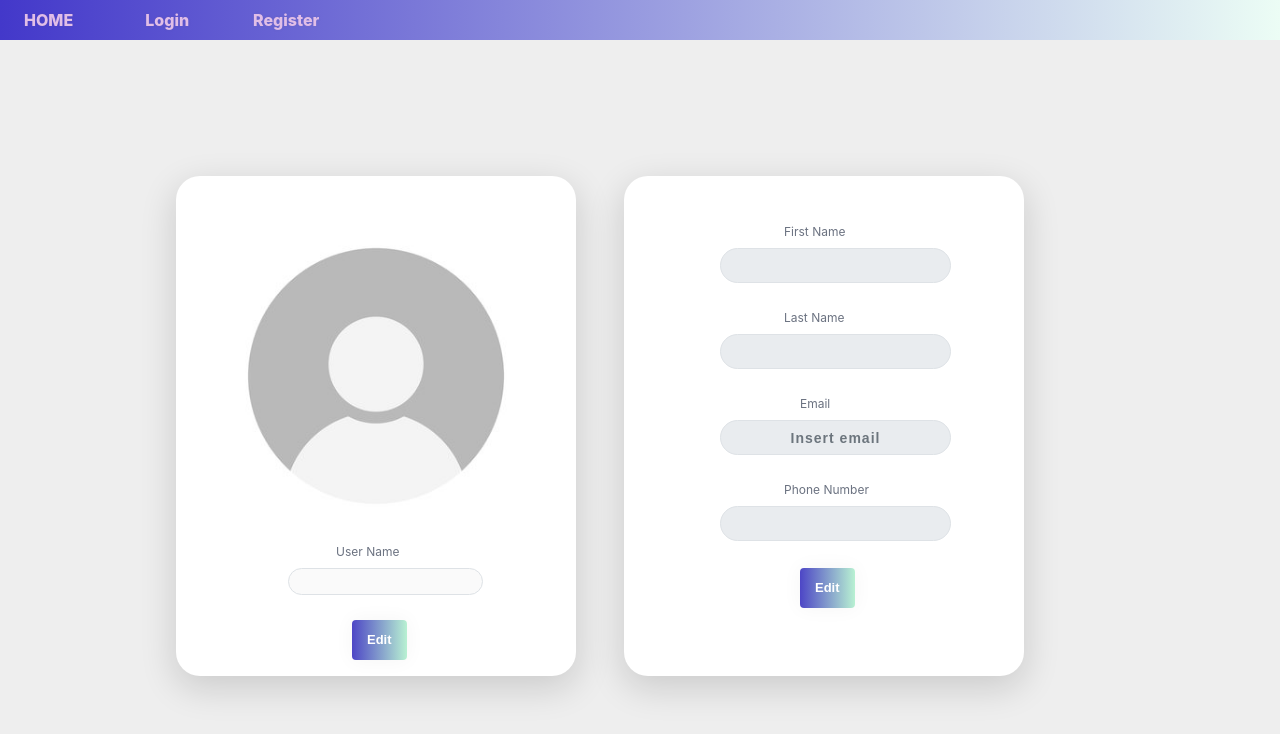
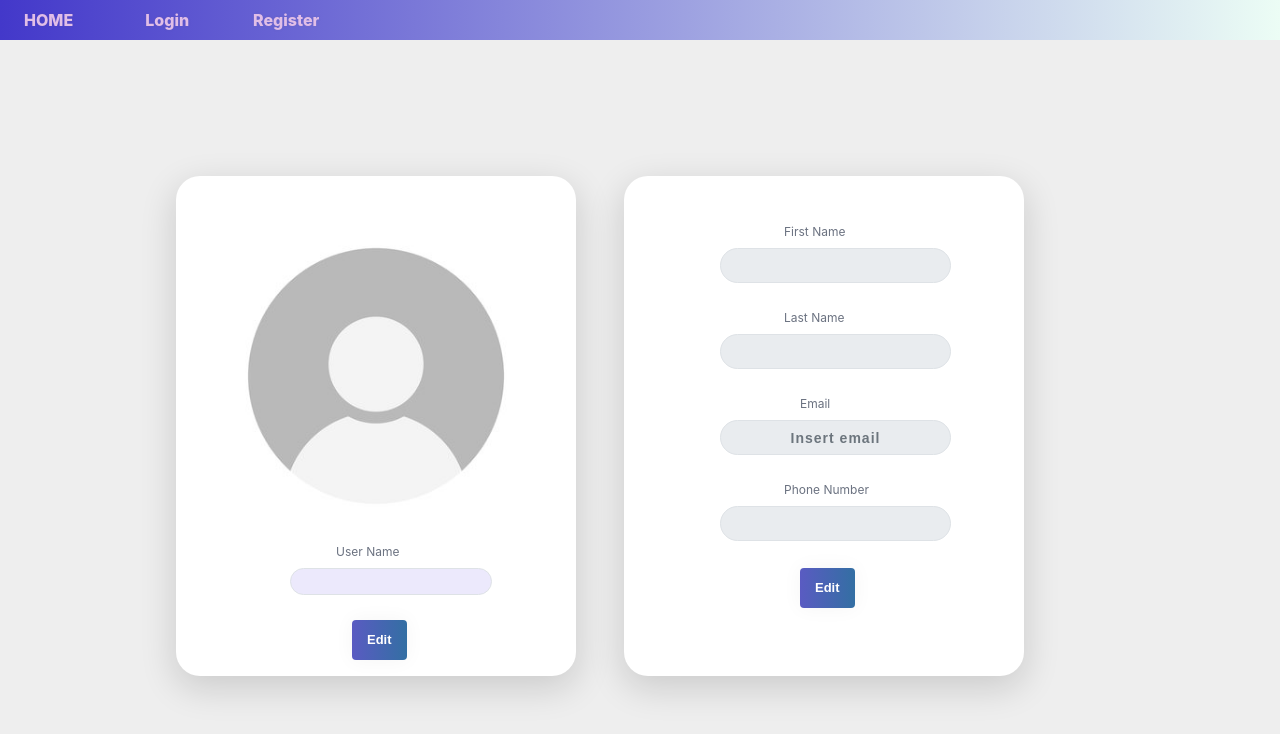
Before and after one commit to sayeda-khaled/shape_the_future, a React (Create React App) app in the folder frontend/static/: page /profile in a window 1280 px wide. Shown: the top 734 px of the page. Built offline with nearby package versions, Linux system fonts and the light colour scheme; no server answers; the HTML template or start-up script is replaced by a standard one.

Commit message:
adding CSS to the admin events page

```diff
--- a/frontend/static/src/App.css
+++ b/frontend/static/src/App.css
@@ -89,23 +89,24 @@ font-family: 'Ubuntu', sans-serif;
 }
 
 .input-1-admin {
-width: 76%;
+/* width: 76%; */
 color: rgb(38, 50, 56);
 font-weight: 5500;
 font-size: 14px;
 letter-spacing: 1px;
-/* background: rgba(136, 126, 126, 0.04); */
+background: #ECE9FC;
 padding: 2px;
 border: none;
 border-radius: 20px;
 outline: none;
 box-sizing: border-box;
-border: 2px solid rgba(0, 0, 0, 0.02);
+/* border: 2px solid rgba(0, 0, 0, 0.02); */
 margin-bottom: 50px;
 /* margin-left: 46px; */
 text-align: center;
 margin-bottom: 17px;
-font-family: 'Ubuntu', sans-serif;
+font-family: sans-serif, 'Ubuntu';
+margin-left: 2px;
 }
 
 
@@ -221,7 +222,7 @@ box-shadow: 0 0 20px 1px rgba(0, 0, 0, 0.04);
 cursor: pointer;
 border-radius: 5em;
 color: #fff;
-background: linear-gradient(to right, #4D46C6, #B8F1D2);
+background: linear-gradient(to right,  #5A5BC2, #336fa3);
 border: 0;
 padding-left: 40px;
 padding-right: 40px;
@@ -238,11 +239,11 @@ box-shadow: 0 0 20px 1px rgba(0, 0, 0, 0.04);
   cursor: pointer;
   border-radius: 5em;
   color: #fff;
-  background: linear-gradient(to right, #4D46C6, #B8F1D2);
+  background: linear-gradient(to right,  #5A5BC2, #336fa3);
   border: 0;
   padding: 4px;
   font-family: 'Ubuntu', sans-serif;
-  margin-left: 5px;
+  margin-left: 12px;
   font-size: 11px;
   font-weight: bold;
   box-shadow: 0 0 20px 1px rgba(0, 0, 0, 0.04);
@@ -307,12 +308,12 @@ box-shadow: 0 0 20px 1px rgba(0, 0, 0, 0.04);
 cursor: pointer;
 border-radius: 5em;
 color: #fff;
-background: linear-gradient(to right, #4D46C6, #B8F1D2);
+background: linear-gradient(to right, #5A5BC2, #336fa3);
 border: 0;
 padding: 5px;
 font-family: 'Ubuntu', sans-serif;
 /* margin-left: 35%; */
-font-size: 14px;
+font-size: 12px;
 font-weight: bold;
 box-shadow: 0 0 20px 1px rgba(0, 0, 0, 0.04);
 }
@@ -321,7 +322,7 @@ box-shadow: 0 0 20px 1px rgba(0, 0, 0, 0.04);
 cursor: pointer;
 border-radius: 5em;
 color: #fff;
-background: linear-gradient(to right, #4D46C6, #B8F1D2);
+background: linear-gradient(to right, #5A5BC2, #336fa3);
 border: 0;
 padding-left: 15px;
 padding-right: 15px;
@@ -396,3 +397,7 @@ box-shadow: 0 0 20px 1px rgba(0, 0, 0, 0.04);
 body{
     background-color: #eee;
 }
+
+option {
+    text-decoration: none;
+}
--- a/frontend/static/src/components/AdminPageDetail.js
+++ b/frontend/static/src/components/AdminPageDetail.js
@@ -41,7 +41,7 @@ class AdminPageDetail extends Component {
     const event = this.state;
     const students = this.props.student;
     const options = this.props.students.map(student => <option value={student.id} selected={event.student === student.id}>{`${student.last_name}, ${student.first_name}`}</option>)
-    return (<li className="bg-purple-100 m-6 p-4 rounded w-80">
+    return (<li className="bg-purple-100 m-6 p-4 w-96 rounded transform hover:scale-105 shadow-2xl-dark">
 
       <div className="flex items-center">
         <label className="text-gray-500 block text-sm mr-2">Grade:</label>
@@ -57,7 +57,7 @@ class AdminPageDetail extends Component {
         <label className="text-gray-500 block text-sm ">To:</label>
         <input type="time" name="end_of_event" value={this.state.end_of_event} onChange={this.handleInput} disabled={!this.state.isEditing} className="input-1-admin border-transparent focus:outline-none focus:ring-2 focus:ring-purple-600 focus:border-transparent"/>
       </div>
-      <div className="ml-14 mb-3">
+      <div className="mb-3">
         {
           this.state.isEditing
             ? <button className="btn-edit-event bg-blue flex-col ml-1 transform hover:scale-105 " type='button' onClick={this.saveEvent}>Save</button>
@@ -66,12 +66,11 @@ class AdminPageDetail extends Component {
         <button className="btn-edit-event bg-blue rounded-full ml-2 py-3 px-6 transform hover:scale-105 " onClick={(e) => this.props.deleteEvent(e, event.id)}>Delete Event</button>
       </div>
       <div className="flex items-baseline mb-2">
-        <label className="text-gray-500 block text-sm mr-4">Volunteer:</label>
+        <label className="text-gray-500 block text-sm mr-4 py-2">Volunteer:</label>
         <div>{event.volunteer_name}</div>
       </div>
-      <label for="student-select" className="pt-1 text-xs">Choose a student:</label>
 
-      <select name="student" value={this.state.student} onChange={this.handleInput} className="mt-2 mb-2">
+      <select name="student" value={this.state.student} onChange={this.handleInput} className="mt-2 mb-2 text-sm font-sans">
         <option value="">
           --Please choose a student--
         </option>
```
